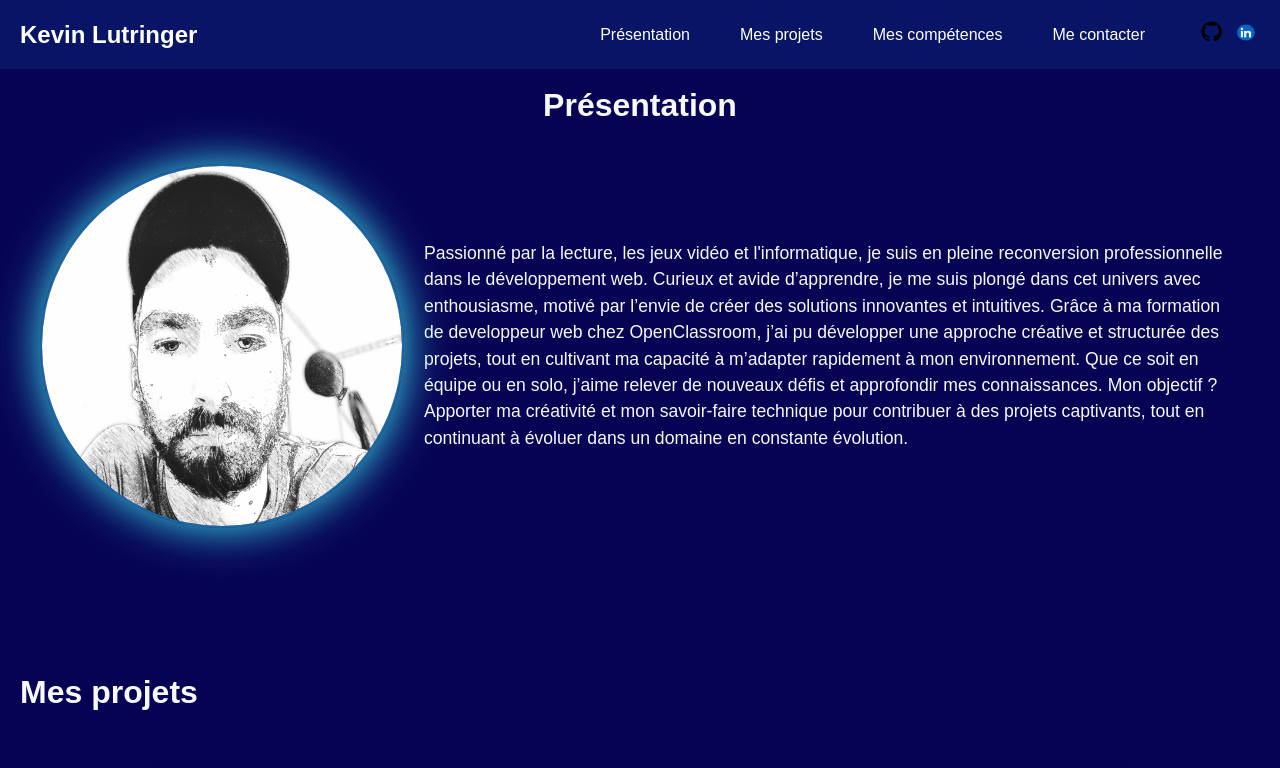
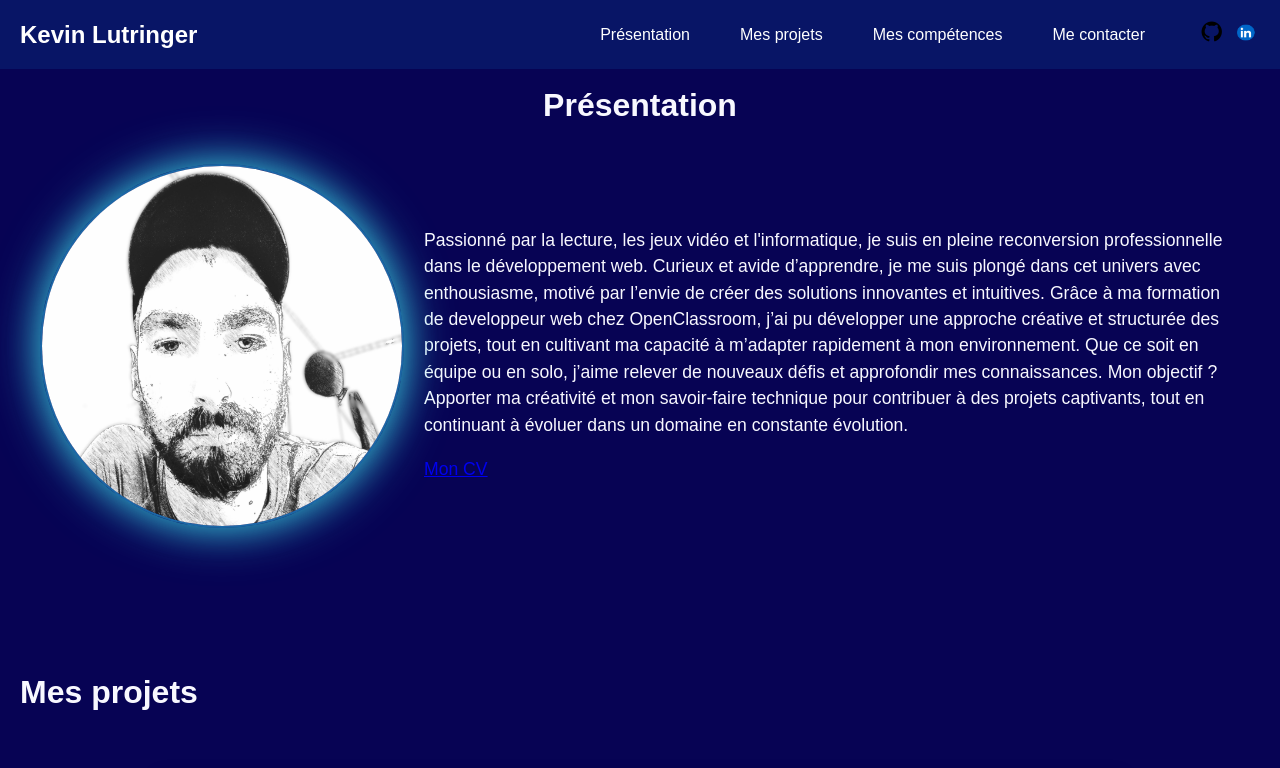
Before and after one commit to Archantay/Portfolio, a React (Create React App) app: page / in a window 1280 px wide. Shown: the top 768 px of the page. Built offline with nearby package versions, Linux system fonts and the light colour scheme.

Commit message:
ajout du bouton pour télécharger le cv

```diff
--- a/src/App.js
+++ b/src/App.js
@@ -3,17 +3,15 @@ import Header from './components/header';
 import Footer from './components/footer';
 import Carrousel from './components/carousel';
 import photo from './photo/photoPresentation.jpg';
-import Competences from './components/competencesTest'
-import './App.css'; // Import du fichier SCSS
+import Competences from './components/competences';
+import './App.css';
 
 
 const App = () => {
   return (
     <div className="App">
-      {/* Header Section */}
       <Header />
 
-      {/* Présentation Section */}
       <section id="presentation" className="presentation">
         <h2>Présentation</h2>
         <div className="presentation-container">
@@ -28,23 +26,20 @@ const App = () => {
               Que ce soit en équipe ou en solo, j’aime relever de nouveaux défis et approfondir mes connaissances.
               Mon objectif ? Apporter ma créativité et mon savoir-faire technique pour contribuer à des projets captivants, tout en continuant à évoluer dans un domaine en constante évolution.
             </p>
+            <a href="/CV-Lutringer-Kevin.pdf" download="CV-Lutringer-Kevin" className="download-btn">Mon CV</a>
           </div>
         </div>
       </section>
 
-      {/* Projets Section */}
       <section id="projets" className="projets">
         <h2>Mes projets</h2>
         <Carrousel />
       </section>
 
-      {/* Compétences Section */}
       <section id="competences" className='competences'>
         <Competences />
       </section>
 
-
-      {/* Footer Section */}
       <Footer />
     </div>
   );
```
